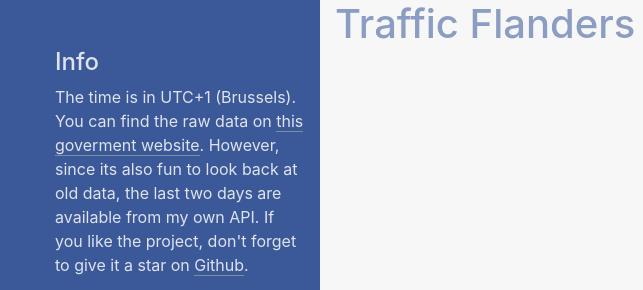
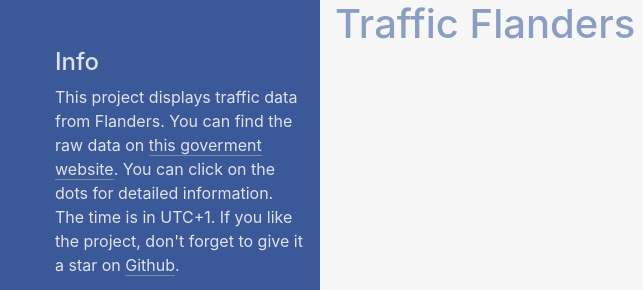
Before and after one commit to trirpi/traffic-visualization, a website built with webpack: page frontend/index.html in a window 1280 px wide. Shown: the top 290 px of the page, 0-643 px from the left. Built offline with nearby package versions, Linux system fonts and the light colour scheme; files whose address does not match are found by name.

Commit message:
improved explanation

```diff
--- a/frontend/index.html
+++ b/frontend/index.html
@@ -18,7 +18,7 @@
                     <ul class="sidebar">
                         <li>
                             <h4>Info</h4>
-                            <p>The time is in UTC+1 (Brussels). You can find the raw data on <a class="info" href="http://miv.opendata.belfla.be/miv/verkeersdata">this goverment website</a>. However, since its also fun to look back at old data, the last two days are available from my own API. If you like the project, don't forget to give it a star on <a class="info" href="https://github.com/trirpi/RT-traffic-vizualization">Github</a>.
+                            <p>This project displays traffic data from Flanders. You can find the raw data on <a class="info" href="http://miv.opendata.belfla.be/miv/verkeersdata">this goverment website</a>. You can click on the dots for detailed information. The time is in UTC+1. If you like the project, don't forget to give it a star on <a class="info" href="https://github.com/trirpi/RT-traffic-vizualization">Github</a>.
                         </li>
                         <li>
                             <h4>Legend</h4>
```
